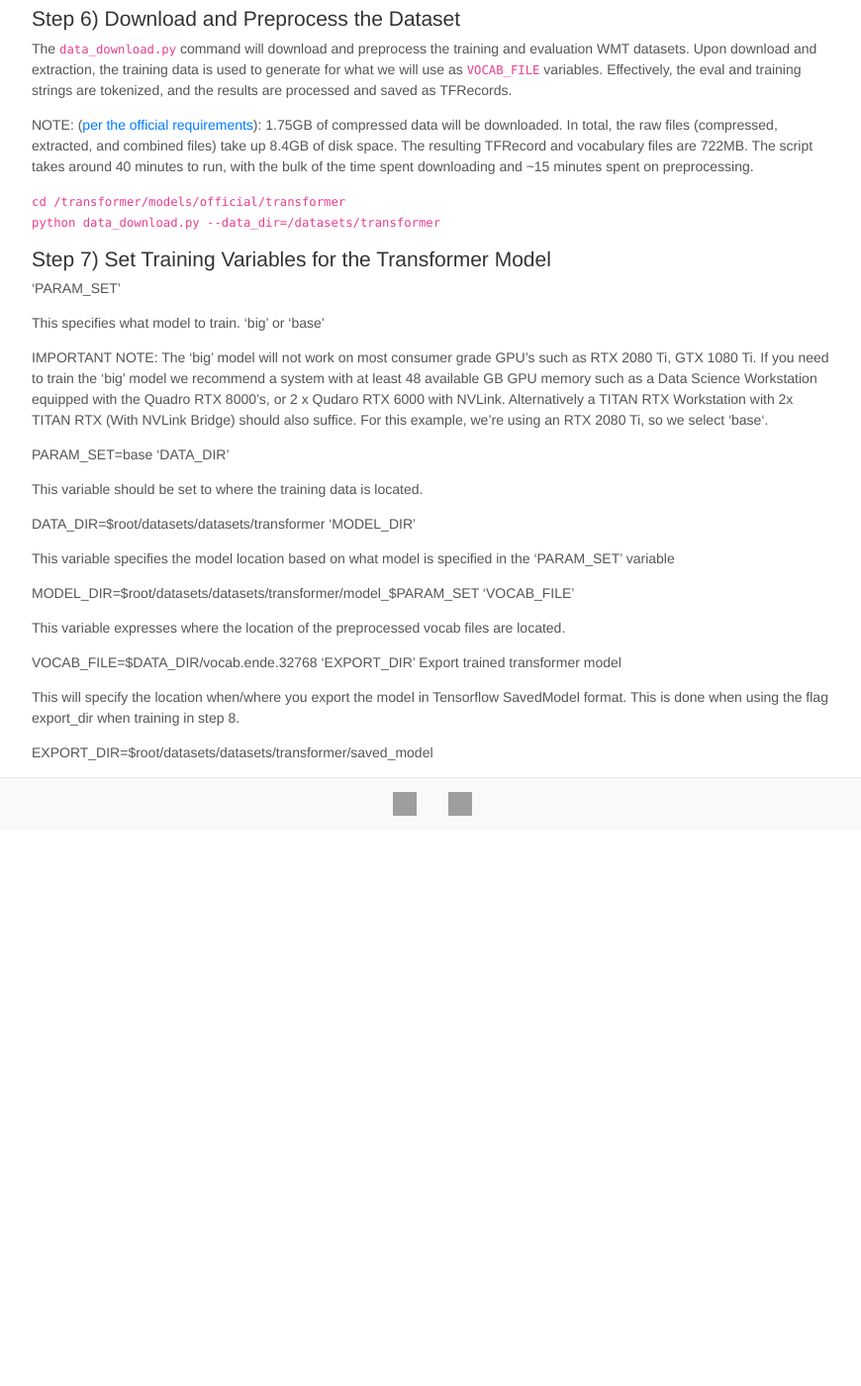
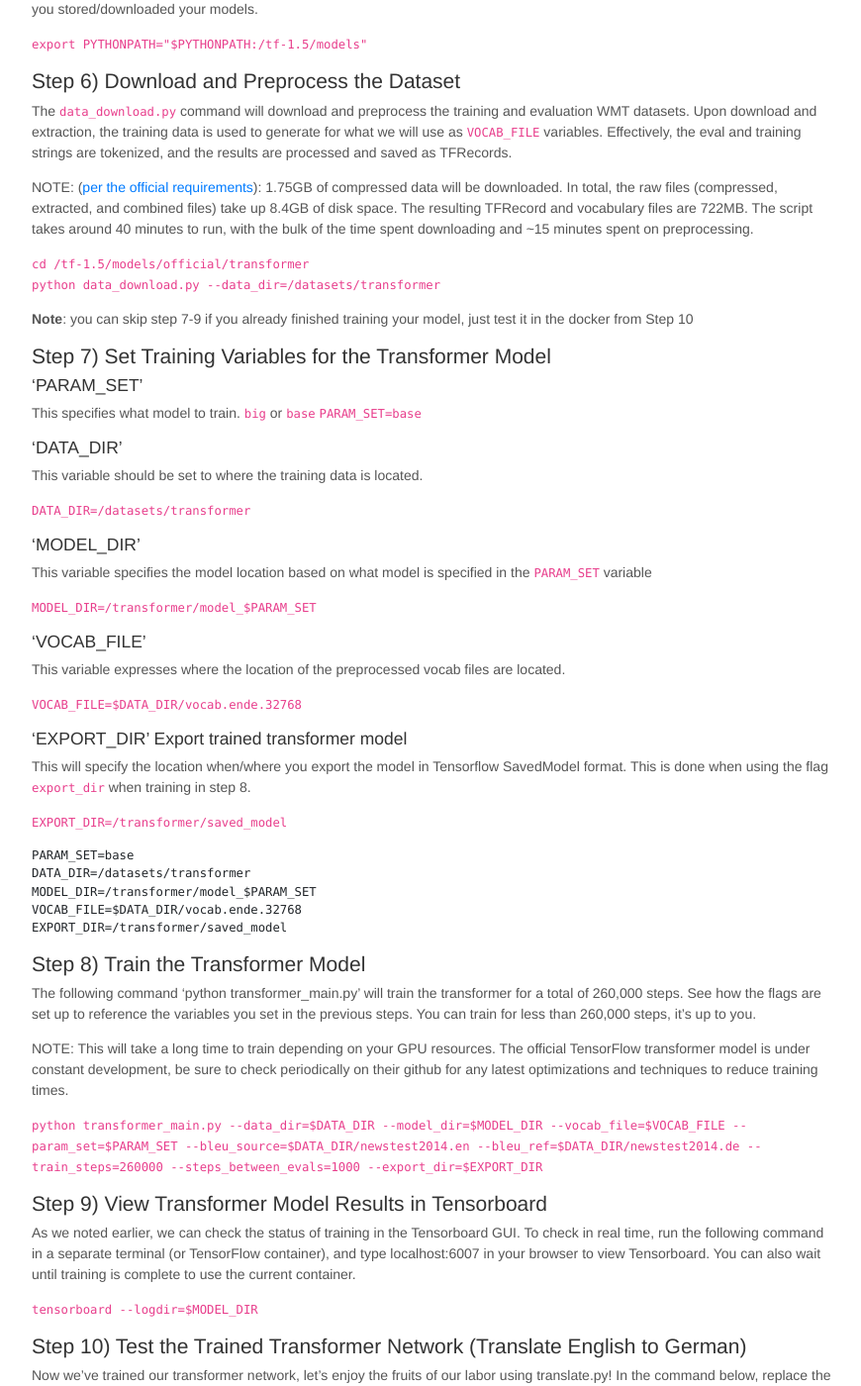
Before and after one commit to SimulTrans-workshop/SimulTrans-workshop.github.io, a Jekyll site: the page built from tutorial.md, in a window 1280 px wide and 1400 px high, scrolled down 1216 px. Shown: the whole window at 99% size, without its empty margins (203-1073 px from the left). Built offline with Jekyll 4.4.1, drawn with Linux system fonts in a browser that asks for light colours; nearby versions of some CDN libraries; before the commit the page ends 2054 px from its top, so only the background shows below that; some of the changed text lies outside the part shown; grey boxes are pictures that could not be loaded.

Commit message:
tutorial tested

````diff
--- a/tutorial.md
+++ b/tutorial.md
@@ -14,7 +14,7 @@
 
 Using Docker allows us to spin up a fully contained environment for our training needs. We always recommend using Docker, as it allows ultimate flexibility (and forgiveness) in our training environment. To begin we will open a terminal window and enter the following command to launch our NVIDIA CUDA powered container.
 
-`nvidia-docker run -it -p 6007:6006 -v /data:/datasets tensorflow/tensorflow:nightly-gpu bash`
+`nvidia-docker run -it -p 6007:6006 -v /data:/datasets tensorflow/tensorflow:1.15.0-gpu-py3 bash`
 
 Note: A quick description about the key parameters of the above command (if you’re unfamiliar with Docker).
 
@@ -25,6 +25,9 @@
 -v data:/datasets|	Volume tag, This shares the folder '/data' on the host machine to the /datasets folder in the container. Also explained as: -v /[host folder]:/[container folder]
 tensorflow/tensorflow:nightly-gpu|	This the docker image that will run. The Docker Hub format is [PUBLISHER]/[IMAGE REPO]:[IMAGE TAG]
 
+##### hint
+You can also use the framework combination named [Deepo](https://github.com/ufoym/deepo)
+
 #### Step 2) Install git
 This may be necessary if you are running a fresh docker container.
 
@@ -34,7 +37,7 @@
 #### Step 3) Download Models (Transformer Codebase is included here)
 In case you do not have the latest up-to-date codebase for the models, the transformer network model is included here and the devs tend to update it quite frequently.
 
-`mkdir /transformer; cd /transformer`
+`mkdir /tf-1.5; cd /tf-1.5`
 `git clone https://github.com/tensorflow/models.git`
 
 #### Step 4) Install Requirements for TensorFlow Models
@@ -47,42 +50,81 @@
 #### Step 5) Export Pythonpath
 Export PYTHONPATH to the folder where the models folder are located on your machine. The command below references where the models are located on our system. Be sure to replace the `/transformer/models` syntax with the data path to the folder where you stored/downloaded your models.
 
-`export PYTHONPATH="$PYTHONPATH:/transformer/models"`
+`export PYTHONPATH="$PYTHONPATH:/tf-1.5/models"`
 
 #### Step 6) Download and Preprocess the Dataset
 The `data_download.py` command will download and preprocess the training and evaluation WMT datasets. Upon download and extraction, the training data is used to generate for what we will use as `VOCAB_FILE` variables. Effectively, the eval and training strings are tokenized, and the results are processed and saved as TFRecords.
 
 NOTE: ([per the official requirements](https://github.com/tensorflow/models/tree/master/official/transformer)): 1.75GB of compressed data will be downloaded. In total, the raw files (compressed, extracted, and combined files) take up 8.4GB of disk space. The resulting TFRecord and vocabulary files are 722MB. The script takes around 40 minutes to run, with the bulk of the time spent downloading and ~15 minutes spent on preprocessing.
 
-`cd /transformer/models/official/transformer`
+`cd /tf-1.5/models/official/transformer`
 `python data_download.py --data_dir=/datasets/transformer`
 
+**Note**: you can skip step 7-9 if you already finished training your model, just test it in the docker from Step 10
 
 #### Step 7) Set Training Variables for the Transformer Model
-‘PARAM_SET’
+##### 'PARAM_SET'
+This specifies what model to train. `big` or `base`
+`PARAM_SET=base`
 
-This specifies what model to train. ‘big’ or ‘base’
-
-IMPORTANT NOTE: The ‘big’ model will not work on most consumer grade GPU’s such as RTX 2080 Ti, GTX 1080 Ti. If you need to train the ‘big’ model we recommend a system with at least 48 available GB GPU memory such as a Data Science Workstation equipped with the Quadro RTX 8000’s, or 2 x Qudaro RTX 6000 with NVLink. Alternatively a TITAN RTX Workstation with 2x TITAN RTX (With NVLink Bridge) should also suffice. For this example, we’re using an RTX 2080 Ti, so we select ‘base‘.
-
-PARAM_SET=base
-‘DATA_DIR’
+##### 'DATA_DIR'
 
 This variable should be set to where the training data is located.
 
-DATA_DIR=$root/datasets/datasets/transformer
-‘MODEL_DIR’
+`DATA_DIR=/datasets/transformer`
 
-This variable specifies the model location based on what model is specified in the ‘PARAM_SET’ variable
+##### 'MODEL_DIR'
 
-MODEL_DIR=$root/datasets/datasets/transformer/model_$PARAM_SET
-‘VOCAB_FILE’
+This variable specifies the model location based on what model is specified in the `PARAM_SET` variable
+
+`MODEL_DIR=/transformer/model_$PARAM_SET`
+
+##### 'VOCAB_FILE'
 
 This variable expresses where the location of the preprocessed vocab files are located.
 
+`VOCAB_FILE=$DATA_DIR/vocab.ende.32768`
+
+##### 'EXPORT_DIR' Export trained transformer model
+
+This will specify the location when/where you export the model in Tensorflow SavedModel format. This is done when using the flag `export_dir` when training in step 8.
+
+`EXPORT_DIR=/transformer/saved_model`
+
+```
+PARAM_SET=base
+DATA_DIR=/datasets/transformer
+MODEL_DIR=/transformer/model_$PARAM_SET
 VOCAB_FILE=$DATA_DIR/vocab.ende.32768
-‘EXPORT_DIR’ Export trained transformer model
+EXPORT_DIR=/transformer/saved_model
+```
 
-This will specify the location when/where you export the model in Tensorflow SavedModel format. This is done when using the flag export_dir when training in step 8.
+#### Step 8) Train the Transformer Model
+The following command ‘python transformer_main.py’ will train the transformer for a total of 260,000 steps. See how the flags are set up to reference the variables you set in the previous steps. You can train for less than 260,000 steps, it’s up to you.
 
-EXPORT_DIR=$root/datasets/datasets/transformer/saved_model
+NOTE: This will take a long time to train depending on your GPU resources. The official TensorFlow transformer model is under constant development, be sure to check periodically on their github for any latest optimizations and techniques to reduce training times.
+
+
+`python transformer_main.py --data_dir=$DATA_DIR --model_dir=$MODEL_DIR --vocab_file=$VOCAB_FILE --param_set=$PARAM_SET --bleu_source=$DATA_DIR/newstest2014.en --bleu_ref=$DATA_DIR/newstest2014.de --train_steps=260000 --steps_between_evals=1000 --export_dir=$EXPORT_DIR`
+
+
+#### Step 9) View Transformer Model Results in Tensorboard
+As we noted earlier, we can check the status of training in the Tensorboard GUI. To check in real time, run the following command in a separate terminal (or TensorFlow container), and type localhost:6007 in your browser to view Tensorboard. You can also wait until training is complete to use the current container.
+
+`tensorboard --logdir=$MODEL_DIR`
+
+#### Step 10) Test the Trained Transformer Network (Translate English to German)
+Now we’ve trained our transformer network, let’s enjoy the fruits of our labor using translate.py! In the command below, replace the text “hello world” with desired text to translate
+
+#### Step 11) `python translate.py --model_dir=$MODEL_DIR --vocab_file=$VOCAB_FILE \
+--param_set=$PARAM_SET --text="hello world"`
+
+#### Step 12) save your container to a image
+1. Create an account and a repo on Docker Hub, named  **[UserID]** and **[Repo]**
+2. Get the **[containerID]** you want by `docker ps -l`
+3. construct the image locally
+`docker commit [containerID] [UserID]/[Repo]`
+4. check the image
+`docker images`
+5. Upload your image to Docker Hub, you may be prompted with username and password of Docker Hub
+`docker push [UserID]/[Repo]`
````
Also changed, not shown: 1 other file.
